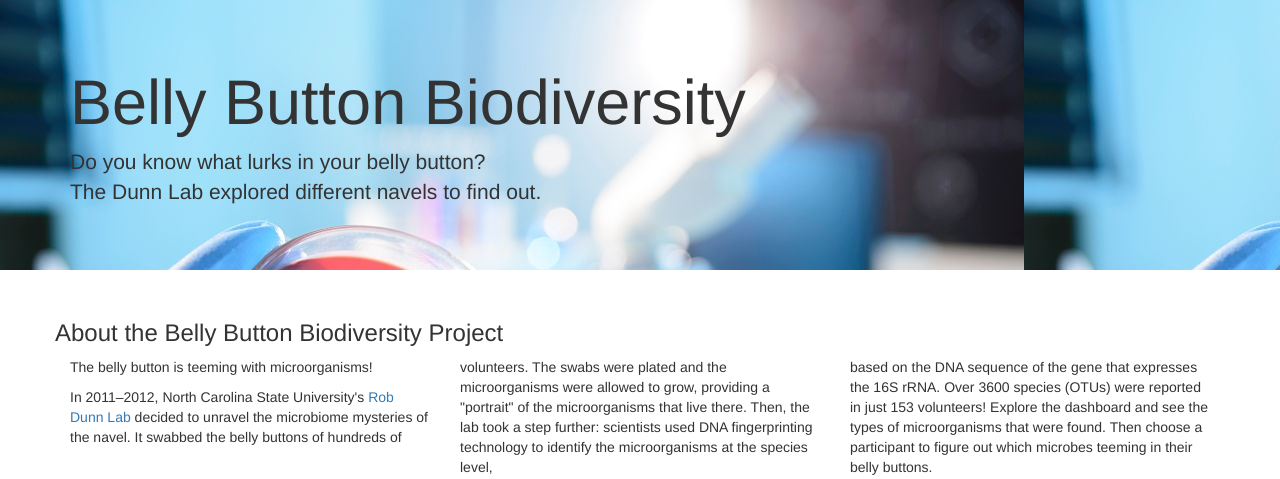
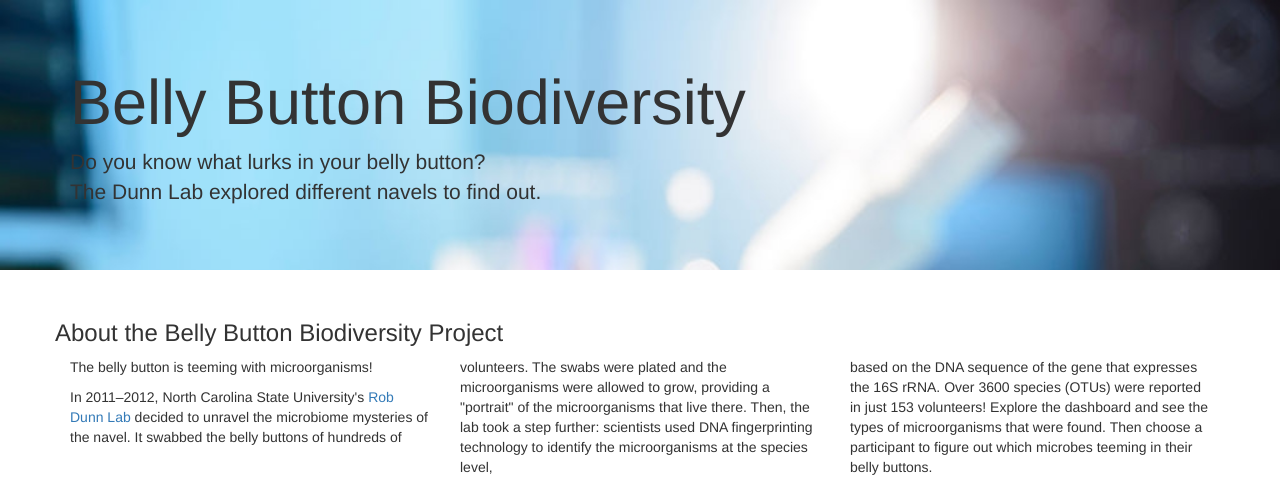
Before and after one commit to rochiecuevas/Belly_Button_Biodiversity, a Flask app: page / in a window 1280 px wide. Shown: the top 479 px of the page. Run offline with Flask 2, Linux system fonts and the light colour scheme; parts of the project's set-up code (start-up, migrations or seed data) failed here and were passed over; some libraries are stand-ins or nearby versions.

Commit message:
added code to prevent tiling of jumbotron image

```diff
--- a/static/css/main.css
+++ b/static/css/main.css
@@ -30,4 +30,5 @@ table {
 
 .jumbotron {
   background-image: url("/static/Images/bacterial_culture.jpg");
+  background-size: cover;
 }
```
